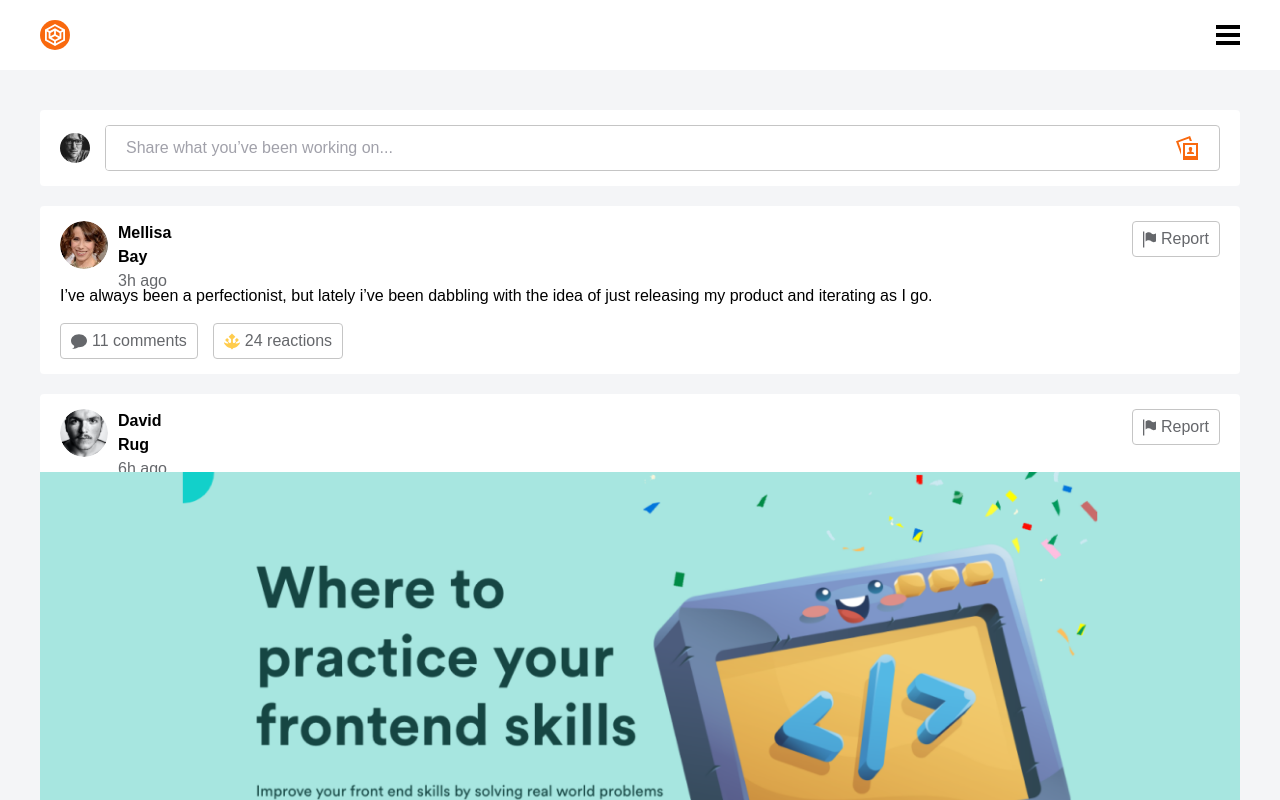
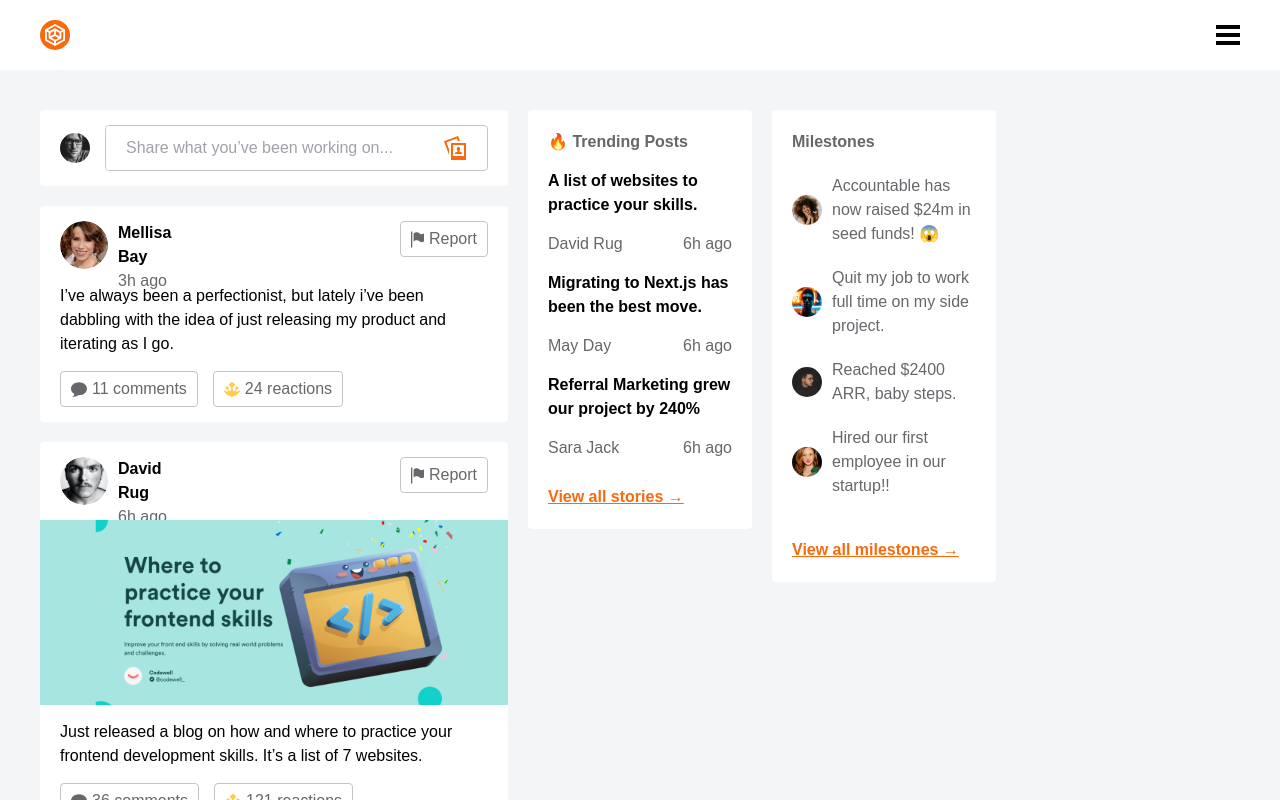
Before and after one commit to Alysander/accountable-demo-page, a React (Create React App) app: page / in a window 1280 px wide. Shown: the top 800 px of the page. Built offline with nearby package versions, Linux system fonts and the light colour scheme.

Commit message:
Add wrapper divs around side topics so they don't fill the column height to 100% on large screens

```diff
--- a/src/App.tsx
+++ b/src/App.tsx
@@ -10,13 +10,13 @@ function App() {
 
     <div className="pb-8">
       <Header />
-      <div className="grid grid-cols-1 gap-4 md:px-8 md:grid-cols-2 top-level-max-width ">
-        <div className="md:col-span-2">
+      <div className="grid grid-cols-1 gap-4 md:px-8 md:grid-cols-2 lg:grid-cols-5 top-level-max-width ">
+        <div className="md:col-span-2 ">
           <ArticleList />
         </div>
-        <TrendingPostList />
-        <MilestoneList />
-        <div className="md:col-span-2">
+        <div><TrendingPostList /></div>
+        <div><MilestoneList /></div>
+        <div className="md:col-span-2 ">
           <Livestream />
         </div>
       </div>
--- a/src/components/MilestoneList.tsx
+++ b/src/components/MilestoneList.tsx
@@ -4,7 +4,7 @@ import { Milestone } from "./Milestone";
 
 const MilestoneList = () => (
 
-    <div className="dynamic-px base-container py-4 flex flex-col gap-4">
+    <div className="dynamic-px base-container py-4 flex flex-col gap-4 h-full lg:h-unset">
         <h2>
             Milestones
         </h2>
--- a/src/components/TrendingPostList.tsx
+++ b/src/components/TrendingPostList.tsx
@@ -3,7 +3,7 @@ import { David, May, Sara } from "../exampleData/example_authors";
 import { TrendingPost } from "./TrendingPost";
 
 const TrendingPostList = () => (
-    <div className="dynamic-px base-container py-4 flex flex-col gap-3">
+    <div className="dynamic-px base-container py-4 flex flex-col gap-3 h-full lg:h-unset ">
         <h3 className="text-gray font-bold">
             🔥 Trending Posts
         </h3>
--- a/tailwind.config.js
+++ b/tailwind.config.js
@@ -15,6 +15,7 @@ module.exports = {
       "1em": "1em",
       "0.66em": "0.66em",
       "0.33em": "0.33em",
+      unset: "unset",
     },
     colors: {
       transparent: "transparent",
```
